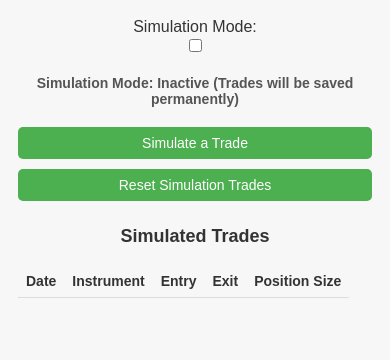
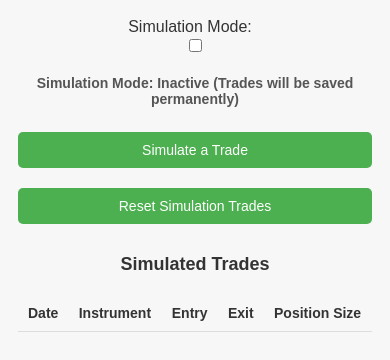
Before and after one commit to Ayush00-ship/Journal-book, a plain HTML site: page index.html in a window 390 px wide. Drawn offline with Linux system fonts and the light colour scheme.

Commit message:
Update index.html

```diff
--- a/index.html
+++ b/index.html
@@ -14,13 +14,20 @@
     }
 
     h3 {
+      text-align: center;
       color: #333;
-      text-align: center;
     }
 
     .simulation-toggle,
     .buttons-container {
       margin-bottom: 20px;
+      display: flex;
+      justify-content: center;
+    }
+
+    .simulation-toggle label {
+      font-size: 16px;
+      margin-right: 10px;
     }
 
     .simulation-indicator {
@@ -36,7 +43,7 @@
     }
 
     button {
-      padding: 10px 20px;
+      padding: 12px 25px;
       background-color: #4CAF50;
       color: white;
       border: none;
@@ -44,6 +51,7 @@
       cursor: pointer;
       font-size: 16px;
       margin: 5px;
+      transition: background-color 0.3s ease;
     }
 
     button:hover {
@@ -53,34 +61,37 @@
     table {
       width: 100%;
       border-collapse: collapse;
-      margin-bottom: 20px;
+      margin-top: 20px;
+      margin-bottom: 30px;
     }
 
     th, td {
-      padding: 10px;
+      padding: 12px;
       text-align: left;
       border-bottom: 1px solid #ddd;
+      font-size: 14px;
     }
 
     /* Mobile responsiveness */
-    @media screen and (max-width: 768px) {
+    @media (max-width: 768px) {
       body {
         padding: 10px;
       }
 
-      table th, table td {
-        padding: 8px;
-        font-size: 14px;
+      table {
+        font-size: 12px;
+      }
+
+      th, td {
+        padding: 10px;
       }
 
       button {
         font-size: 14px;
-        padding: 8px 15px;
+        padding: 10px 20px;
       }
 
-      .simulation-toggle,
-      .buttons-container {
-        display: flex;
+      .simulation-toggle, .buttons-container {
         flex-direction: column;
         align-items: center;
       }
@@ -93,20 +104,16 @@
       h3 {
         font-size: 18px;
       }
-
-      /* Adjust table layout */
-      table {
-        width: 100%;
-        overflow-x: auto;
-        display: block;
-        white-space: nowrap;
-      }
     }
 
-    @media screen and (max-width: 480px) {
+    @media (max-width: 480px) {
+      button {
+        width: 100%;
+        margin: 10px 0;
+      }
+
       .buttons-container button {
         width: 100%;
-        margin: 5px 0;
       }
 
       .simulation-toggle {
@@ -218,5 +225,6 @@
       displaySimulatedTrades();
     }
   </script>
+
 </body>
 </html>
```
